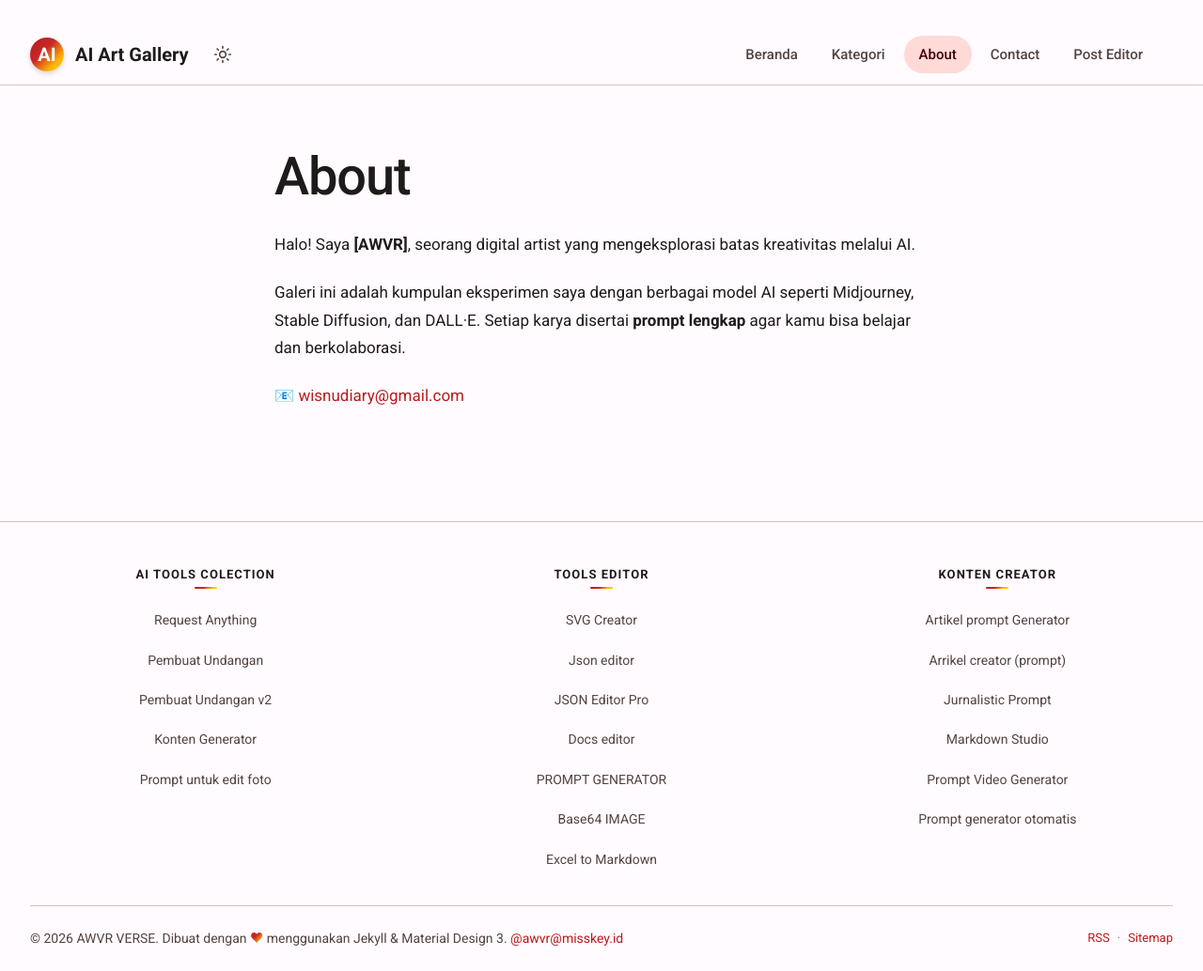
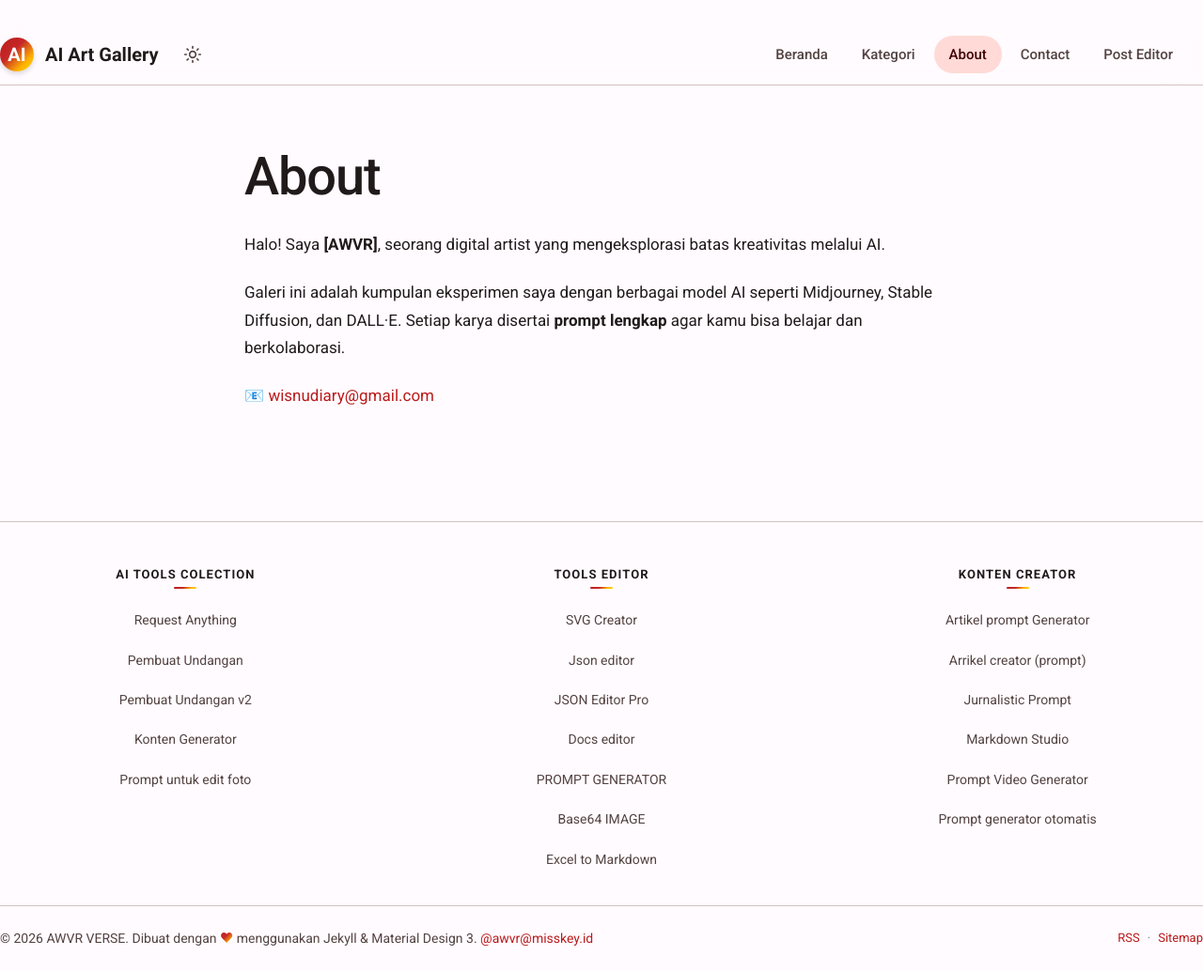
Before and after one commit to ahlawisnu/ahlawisnu.github.io, a Jekyll site: the page built from about.md, in a window 1280 px wide and 1034 px high. Shown: the whole window at 94% size. Built offline with Jekyll 4.4.1, drawn with Linux system fonts in a browser that asks for light colours; some web fonts are replaced.

Commit message:
Update _base.scss

```diff
--- a/_sass/_base.scss
+++ b/_sass/_base.scss
@@ -39,7 +39,7 @@ h3 { font-size: 1.5rem; }
   width: 100%;
   max-width: 1280px;
   margin: 0 auto;
-  padding: 0 clamp(16px, 4vw, 32px);
+  padding: 0;
 }
 
 main { flex: 1; padding: 32px 0; }
```
